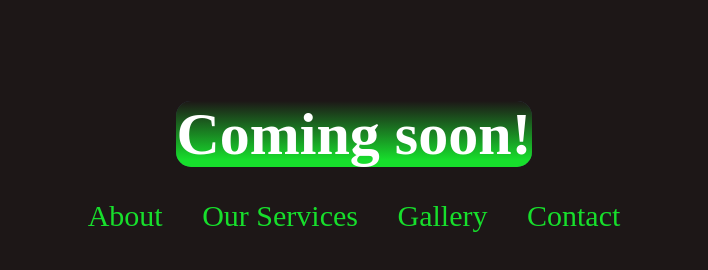
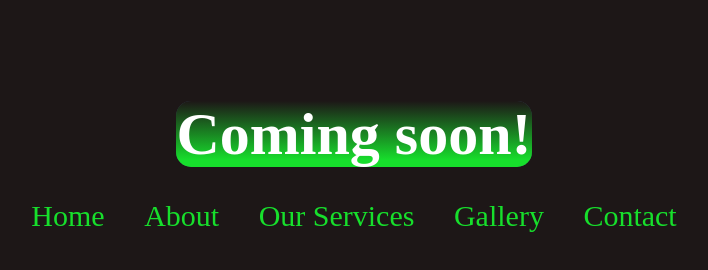
Before and after one commit to visionelectricalservices/home, a plain HTML site: page main/gallery.html in a window 1280 px wide. Shown: the whole page, without its empty margins (286-994 px from the left). Drawn offline with Linux system fonts and the light colour scheme.

Commit message:
Update gallery.html

```diff
--- a/main/gallery.html
+++ b/main/gallery.html
@@ -14,6 +14,8 @@
 
  <div class="nav">
 
+    <a class="home" href="index.html">Home</a>
+
     <a class="about" href="about.html">About</a>
 
     <a class="services" href="services.html">Our Services</a>
```
